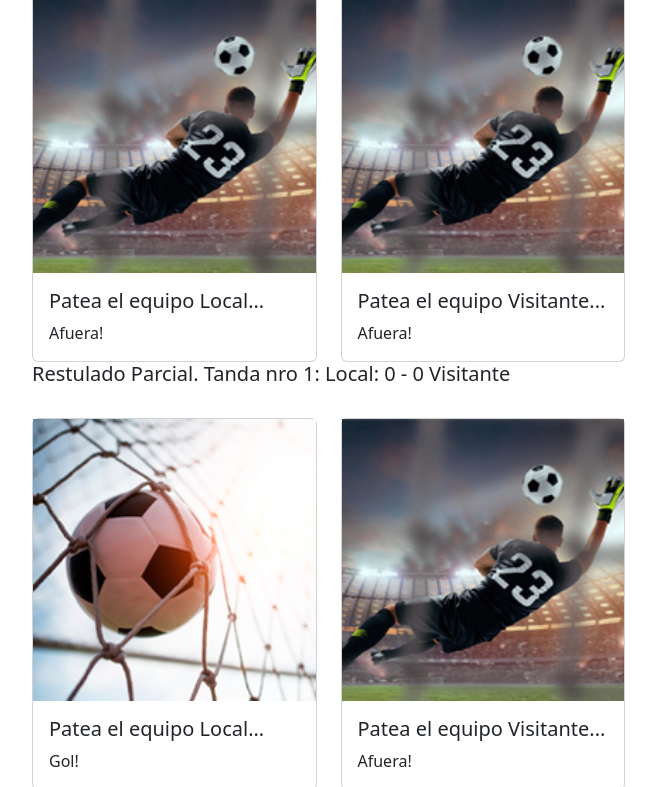
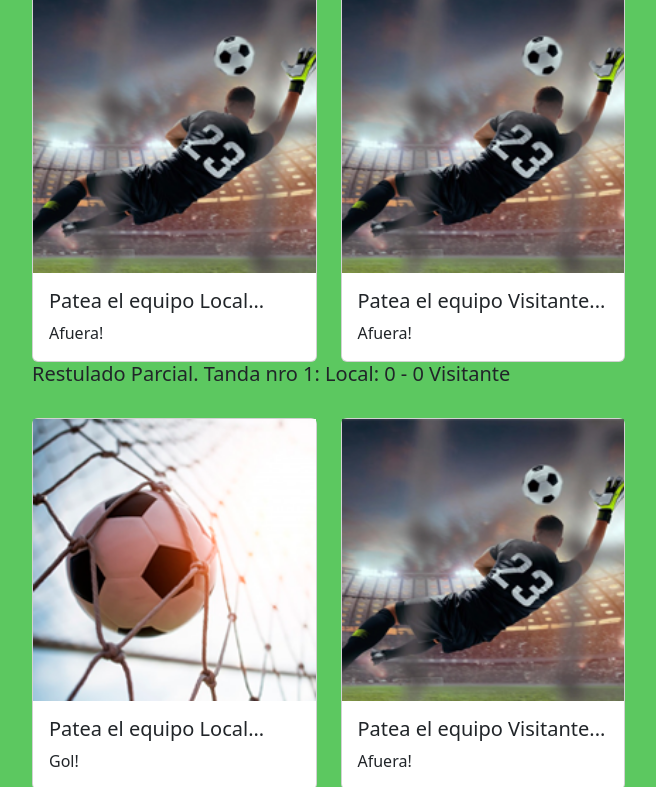
Before and after one commit to dsruggeri/practicaJS01, a plain HTML site: page index.html in a window 1280 px wide. Shown: the part 102-889 px from the top of the page, without its empty margins (3-659 px from the left). Drawn offline with nearby package versions, Linux system fonts and the light colour scheme.

Commit message:
background body

```diff
--- a/css/style.css
+++ b/css/style.css
@@ -1,4 +1,4 @@
 body {
     padding: 35px;
-    background-color: rgba(21, 176, 27, 0.694);
+
 }
--- a/index.html
+++ b/index.html
@@ -9,7 +9,7 @@
     <link href="https://cdn.jsdelivr.net/npm/bootstrap@5.2.1/dist/css/bootstrap.min.css" rel="stylesheet" integrity="sha384-iYQeCzEYFbKjA/T2uDLTpkwGzCiq6soy8tYaI1GyVh/UjpbCx/TYkiZhlZB6+fzT" crossorigin="anonymous">
 </head>
 
-<body>
+<body style="background-color: rgba(21, 176, 27, 0.694)">
 
     <h1>Práctica JS</h1>
 
```
